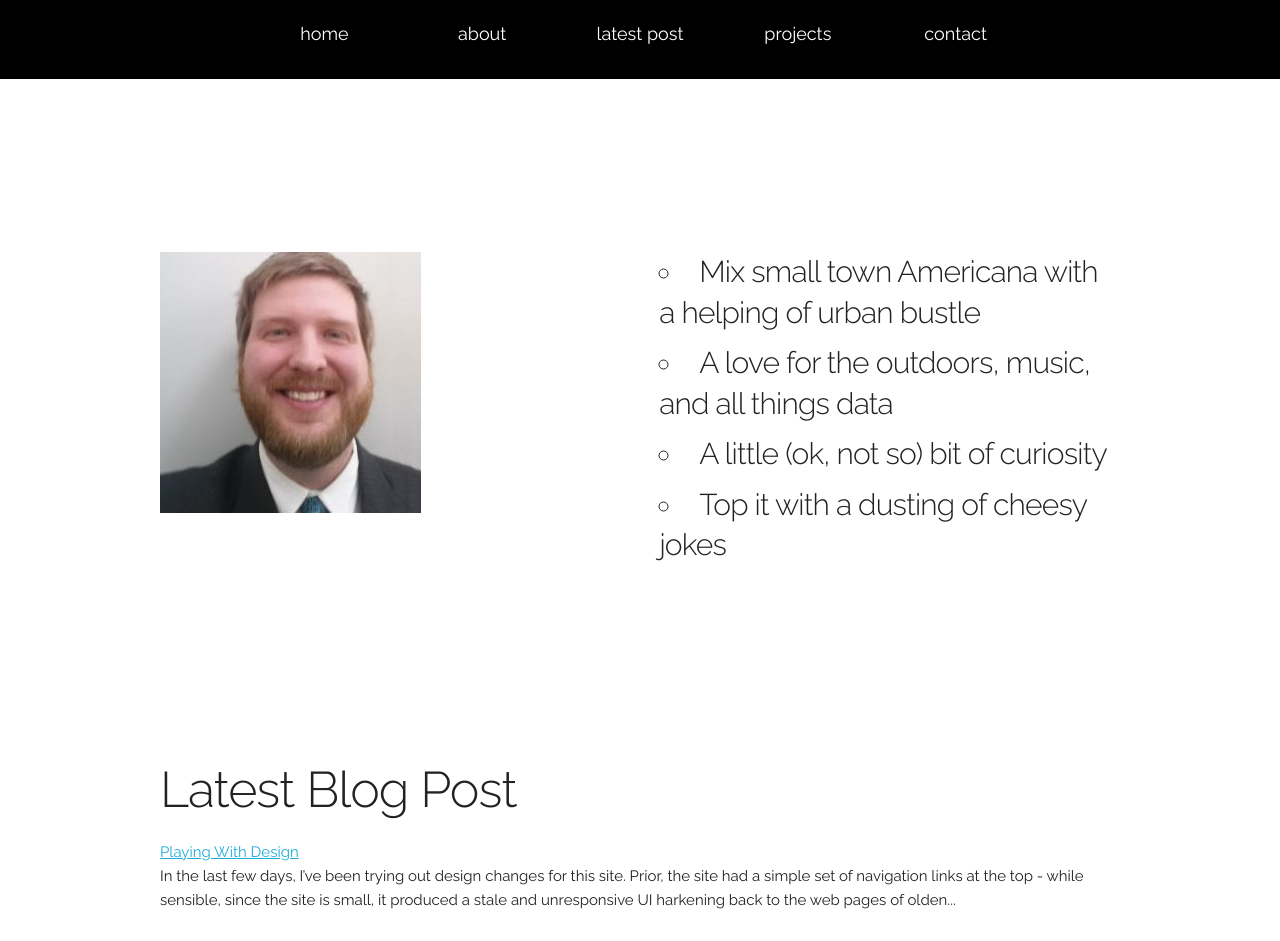
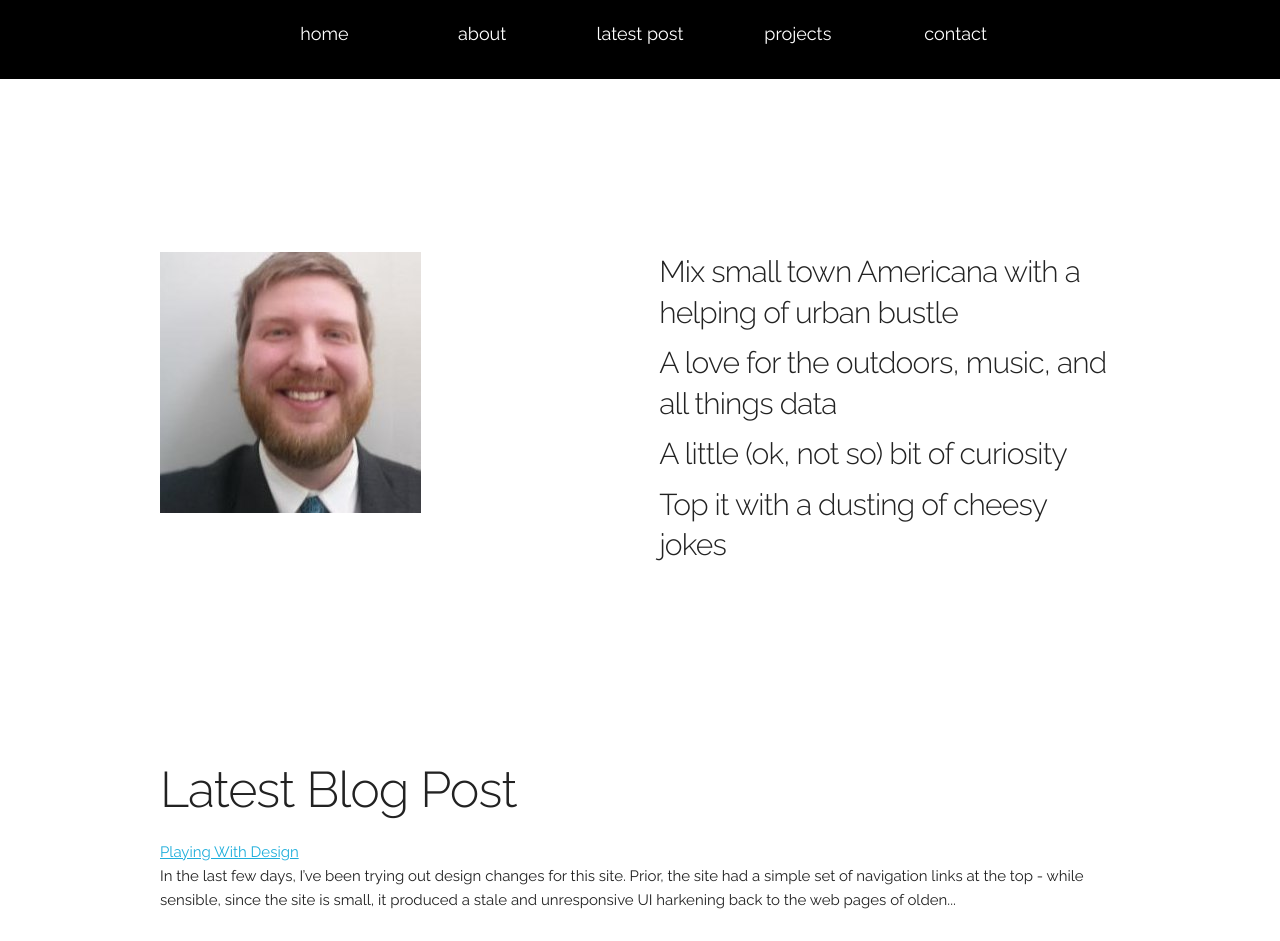
Before and after one commit to drsaeva/drsaeva.github.io, a Jekyll site: the page built from index.html, in a window 1280 px wide and 1400 px high, scrolled down 792 px. Shown: the top 941 px of the window. Built offline with Jekyll 4.4.1, drawn with Linux system fonts in a browser that asks for light colours; nearby versions of some CDN libraries; comment, search, counter and statistics services are not loaded.

Commit message:
Update skeleton.css

```diff
--- a/css/skeleton.css
+++ b/css/skeleton.css
@@ -309,7 +309,7 @@ label > .label-body {
 /* Lists
 –––––––––––––––––––––––––––––––––––––––––––––––––– */
 ul {
-  list-style: circle inside; }
+  list-style: none; }
 ol {
   list-style: decimal inside; }
 ol, ul {
```
